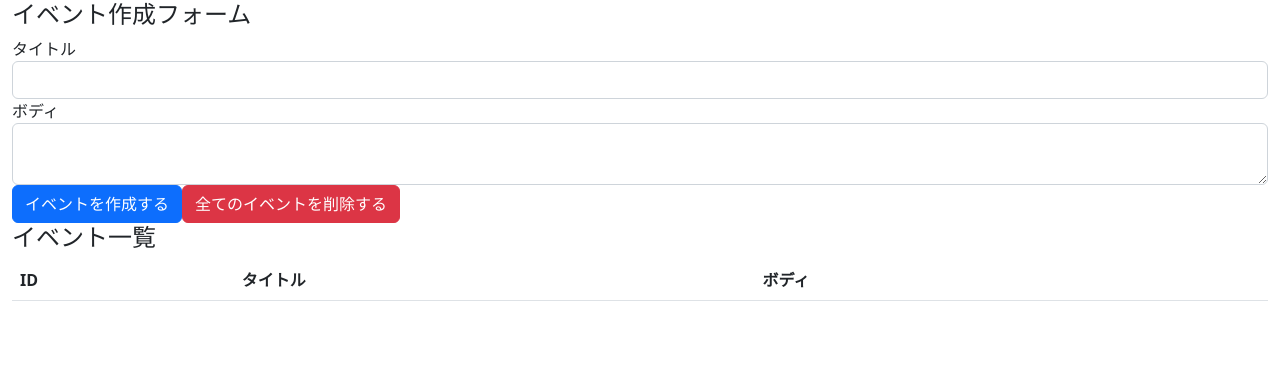
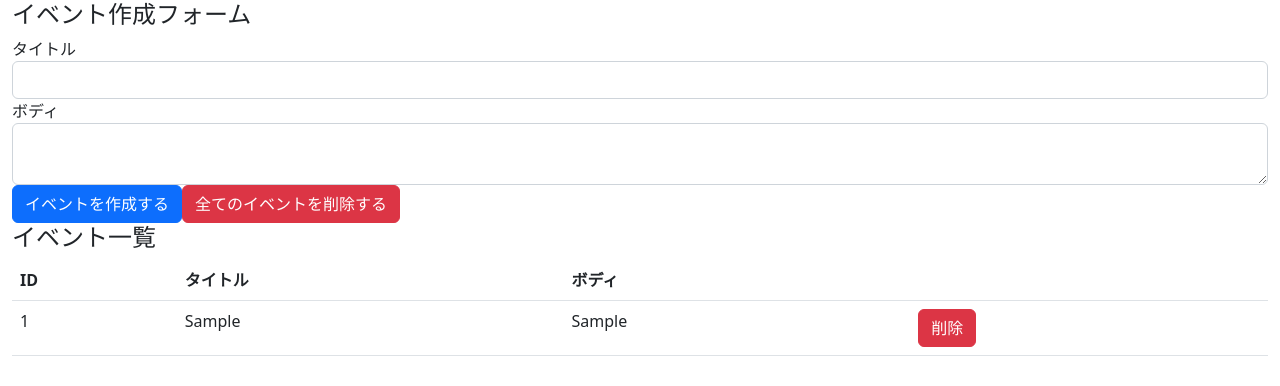
Before and after one commit to kazuyuki-mera/react-hooks-101, a React (Create React App) app: page / in a window 1280 px wide. Both pictures are taken after typing "Sample", "Sample" into the empty fields and a click on the button "イベントを作成する". Shown: the top 386 px of the page. Built offline with nearby package versions, Linux system fonts and the light colour scheme.

Commit message:
display events, refactor and implement remove event button

```diff
--- a/src/components/App.js
+++ b/src/components/App.js
@@ -2,6 +2,7 @@ import React, { useReducer, useState } from 'react';
 
 import 'bootstrap/dist/css/bootstrap.min.css';
 
+import Event from './Event';
 import reducer from '../reducers/index';
 
 const App = () => {
@@ -57,7 +58,11 @@ const App = () => {
             <th></th>
           </tr>
         </thead>
-        <tbody></tbody>
+        <tbody>
+          {state.map((event, index) => (
+            <Event key={index} event={event} dispatch={dispatch} />
+          ))}
+        </tbody>
       </table>
     </div>
   );
--- /dev/null
+++ b/src/components/Event.js
@@ -0,0 +1,25 @@
+import React from 'react';
+
+const Event = ({ event, dispatch }) => {
+  const id = event.id;
+  const handleClickDeleteButton = () => {
+    dispatch({
+      type: 'DELETE_EVENT',
+      id,
+    });
+  };
+
+  return (
+    <tr>
+      <td>{event.id}</td>
+      <td>{event.title}</td>
+      <td>{event.body}</td>
+      <td>
+        <button className="btn btn-danger" onClick={handleClickDeleteButton}>
+          削除
+        </button>
+      </td>
+    </tr>
+  );
+};
+export default Event;
--- a/src/reducers/index.js
+++ b/src/reducers/index.js
@@ -6,7 +6,9 @@ const events = (state = [], action) => {
       const id = length === 0 ? 1 : state[length - 1].id + 1;
       return [...state, { id, ...event }];
     case 'DELETE_EVENT':
-      return state;
+      return state.filter((event) => {
+        return event.id !== action.id;
+      });
     case 'DELETE_ALL_EVENTS':
       return [];
     default:
```
